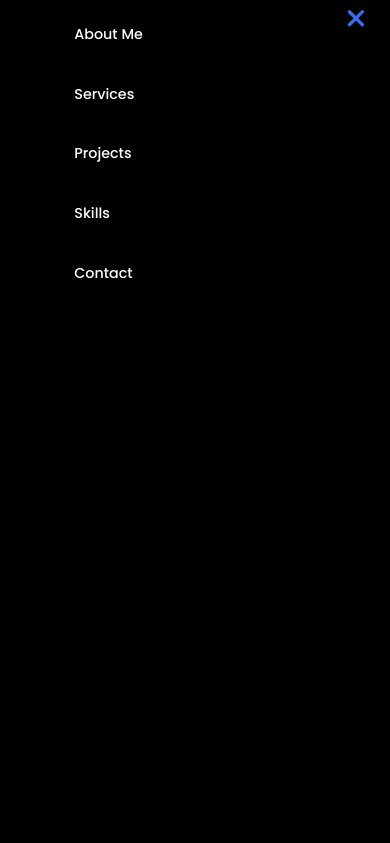
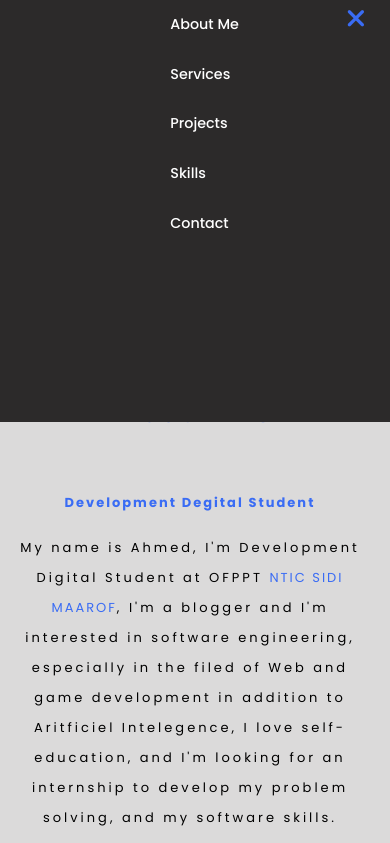
Before and after one commit to bousaleh50/portfolio, a plain HTML site: page index.html in a window 390 px wide. Both pictures are taken after a click on the element 374 px from the left and 20 px from the top of the page. Shown: the top 843 px of the page. Drawn offline with Linux system fonts and the light colour scheme.

Commit message:
Create main.css

```diff
--- a/css/main.css
+++ b/css/main.css
@@ -178,6 +178,10 @@ section{
    letter-spacing: 2px;
 }
 
+.my-info p{
+    letter-spacing: 3px;
+    line-height: 40px;
+}
 
 .my-info p>span{
     color: #3a6cf4;
@@ -416,22 +420,21 @@ footer{
 
     .burgerbtn{
         display: block;
-        appearance: menulist-button;
     }
+
 
     .closebtn{
         color:#3a6cf4;
         float:right;
         font-size: 2em;
         margin-right:1em;
-
     }
 
     .main-menu{
         display: none;
         width: 100vw;
-        height:100vh;
-        background-color: #000;
+        height:50vh;
+        background-color:rgb(44, 42, 42);
         position: fixed;
         top:0;
         left:0;
@@ -443,13 +446,14 @@ footer{
     }
 
     .main-menu a{
+        display: block;
        text-align:center;
-       margin:10px 60px;
+       margin-left:40%;
        display: flex;
     }
 
     .main-menu a:hover{
-        background-color:#3a6cf4;
+        color:blue;
     }
 
     .main-menu a:hover::after{
@@ -505,9 +509,8 @@ footer{
     .title{
         color:#3a6cf4;
         text-align: center;
-        padding:4px;
-        font-size: 1.1em;
-        margin-right: 40px;
+        padding-top:4px;
+        font-size: 2em;
     }
 
     .content{
```
